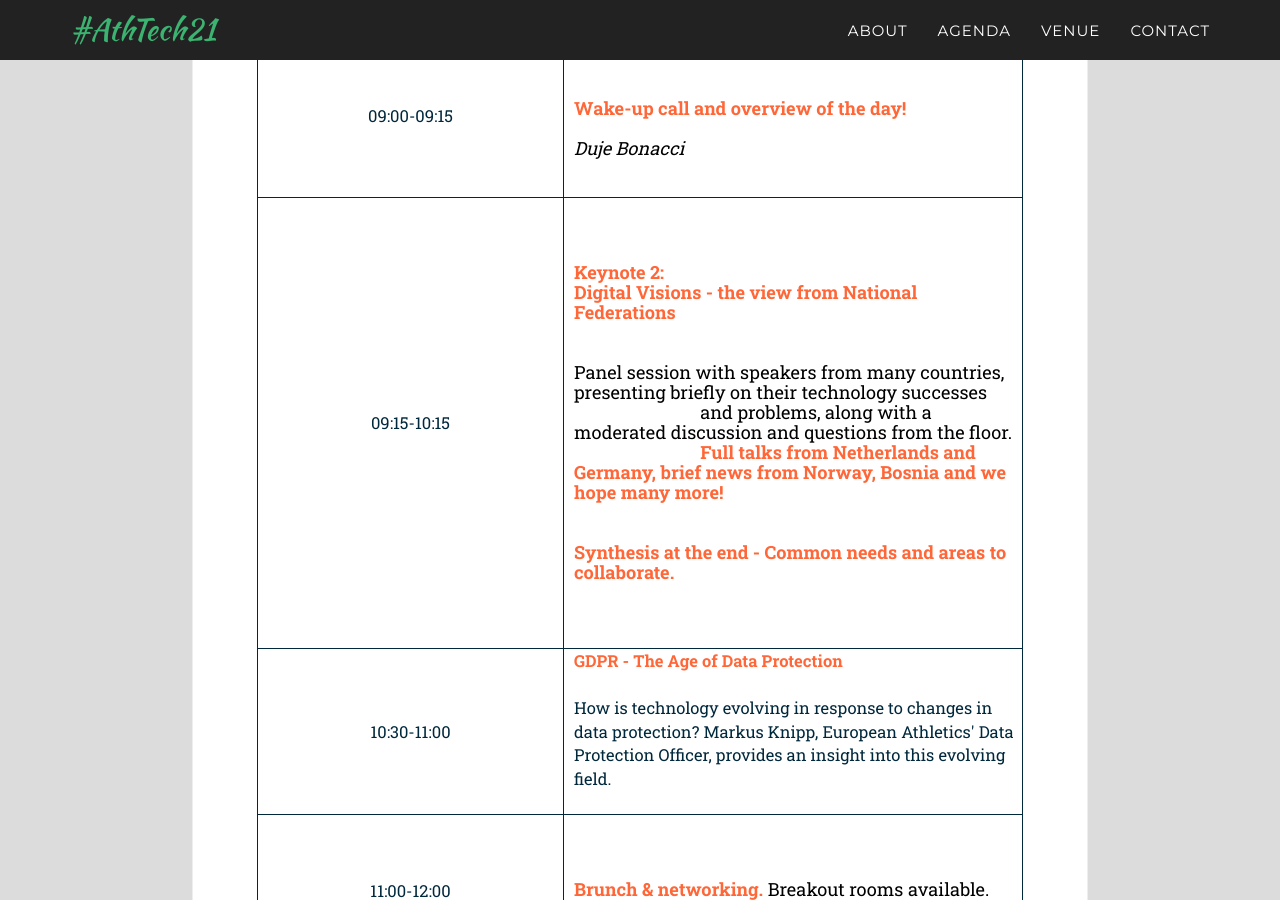
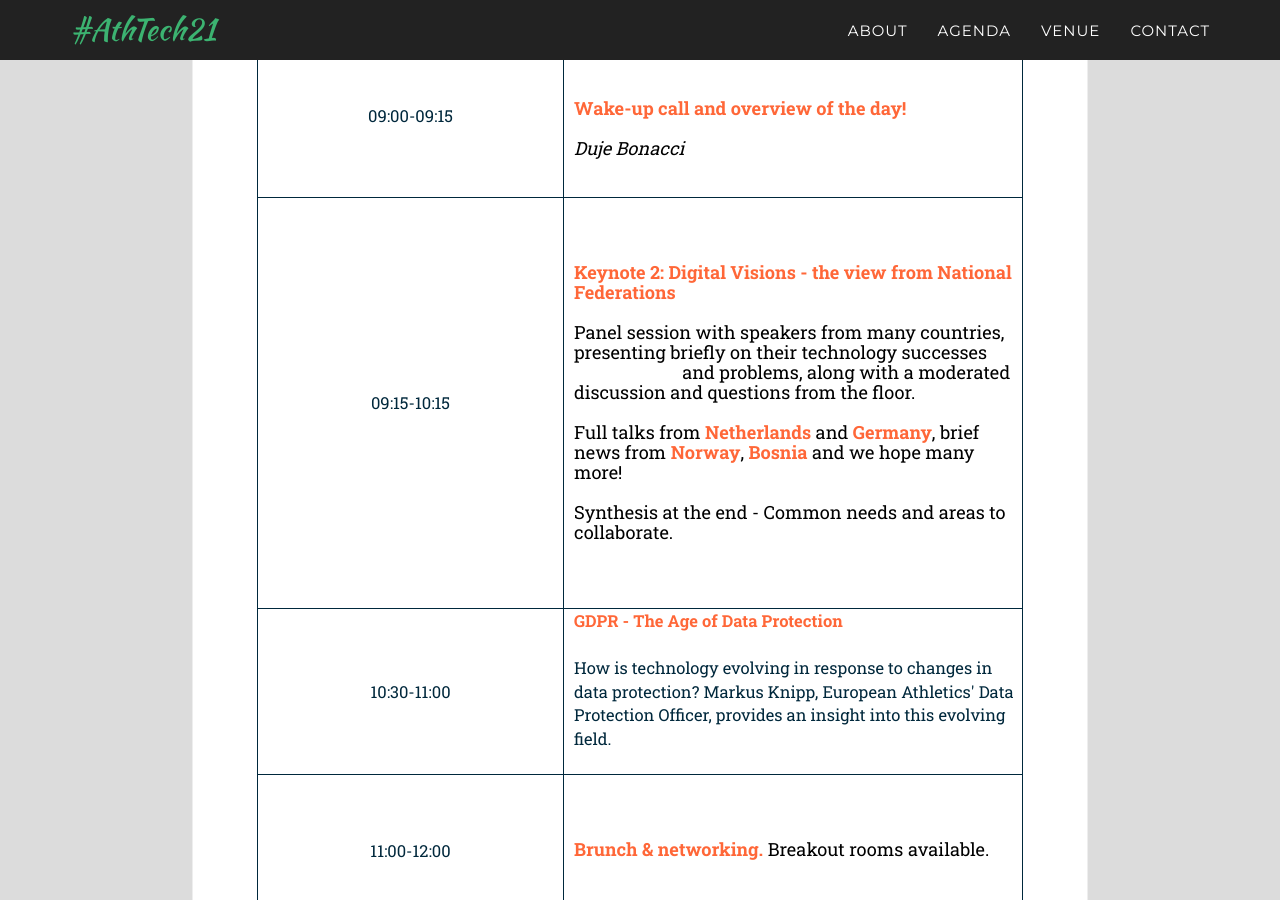
Before and after one commit to openath/athtech, a Jekyll site: the page built from _2021_pages/agenda.html, in a window 1280 px wide and 900 px high, scrolled down 5413 px. Built offline with Jekyll 4.4.1, drawn with Linux system fonts in a browser that asks for light colours; some web fonts are replaced.

```diff
--- a/_2021_pages/agenda.html
+++ b/_2021_pages/agenda.html
@@ -278,11 +278,11 @@ published: true
                 <tr>
                     <td>09:15-10:15</td>
                     <td>
-                        <p><b>Keynote 2: <br>Digital Visions - the view from National Federations</b>
-                        <br><br>Panel session with speakers from many countries, presenting briefly on their technology successes
-                            and problems, along with a moderated discussion and questions from the floor.
-                            <b>Full talks from <b>Netherlands</b> and <b>Germany</b>, brief news from <b>Norway</b>, <b>Bosnia</b> and we hope many more!
-                        <br><br>Synthesis at the end - Common needs and areas to collaborate.</p>
+                        <p><b>Keynote 2: Digital Visions - the view from National Federations</b>
+                        <br>Panel session with speakers from many countries, presenting briefly on their technology successes
+                        and problems, along with a moderated discussion and questions from the floor.
+                        <br>Full talks from <b>Netherlands</b> and <b>Germany</b>, brief news from <b>Norway</b>, <b>Bosnia</b> and we hope many more!
+                        <br>Synthesis at the end - Common needs and areas to collaborate.</p>
                     </td>
                 </tr>
 
```
